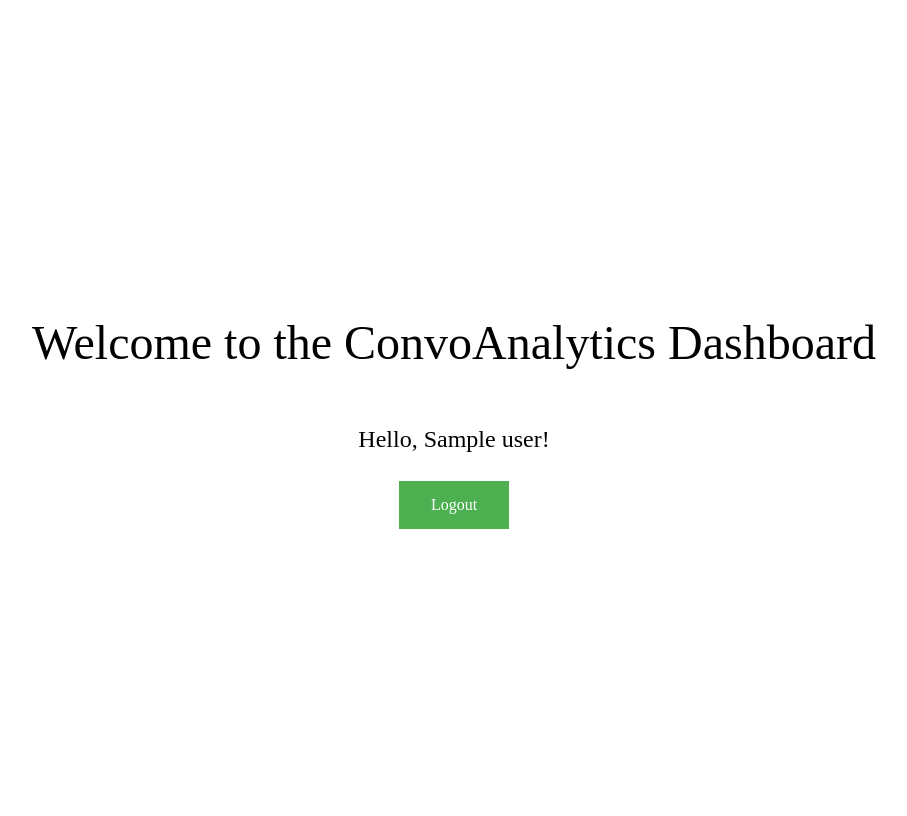
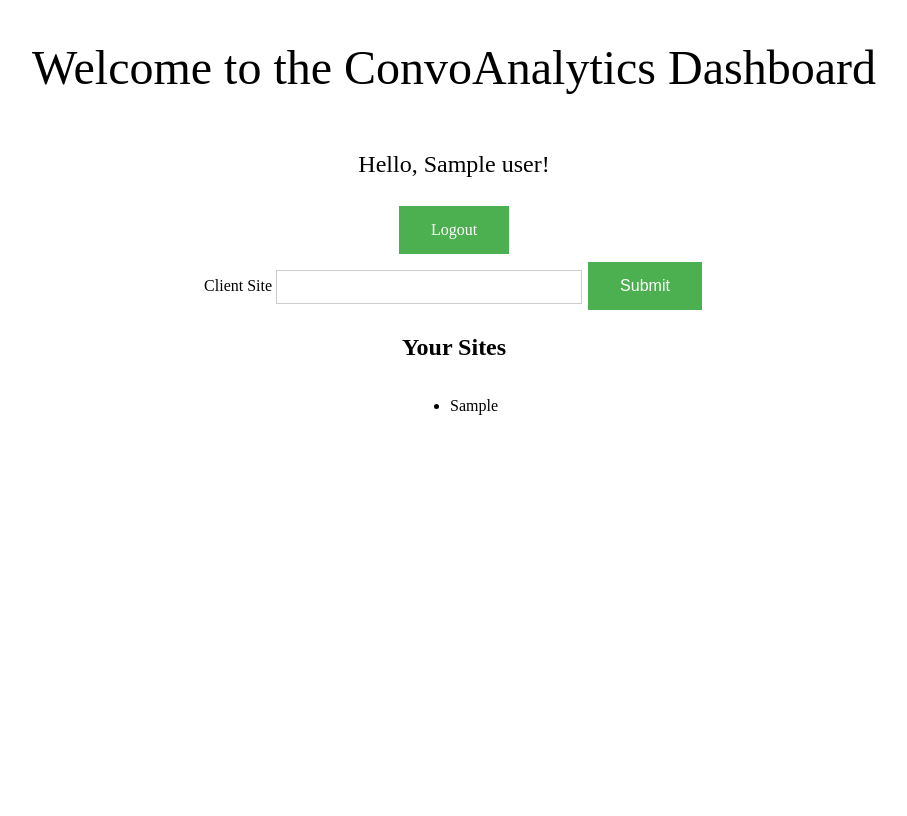
Before and after one commit to SelfTaughtCoder78704/convo_analytics, a Flask app: page /dashboard in a window 1280 px wide. Shown: the whole page, without its empty margins (186-1093 px from the left). After the commit the page ends 415 px from the top, so only its background shows below. Run offline with Flask 2, Linux system fonts and the light colour scheme; the visitor is signed in with stand-in values (Sample User, id 1); a database or web service that is not in the repository returns one stand-in record (values such as "Sample title"); some libraries are stand-ins or nearby versions.

Commit message:
set up adding sites

```diff
--- a/main.py
+++ b/main.py
@@ -1,5 +1,6 @@
 # import smtplib
 # from email.mime.text import MIMEText
+# from flask_cors import CORS
 from datetime import timedelta
 from flask import Flask, request, render_template, jsonify, redirect, url_for, session
 # from langchain.chains.conversation.memory import ConversationBufferMemory
@@ -24,13 +25,6 @@
 from dotenv import load_dotenv
 load_dotenv()
 
-################ APP SETUP ###########################################
-
-app = Flask(__name__, template_folder='templates')
-app.config['SECRET_KEY'] = 'secret-key'
-csrf = CSRFProtect(app)
-
-################ END APP SETUP ###########################################
 
 ################ MONGO SETUP ###########################################
 
@@ -46,6 +40,30 @@
 mongo = client.get_database('eventbot')
 
 ################ END MONGO SETUP #######################################
+
+
+################ APP SETUP ###########################################
+
+app = Flask(__name__, template_folder='templates')
+################ CORS SETUP #################
+# approved_sites = mongo.db.client_sites.find()
+# def allow_cors(response):
+#     origin = request.headers.get('Origin', '')
+#     if origin in approved_sites:
+#         response.headers['Access-Control-Allow-Origin'] = origin
+#     return response
+
+
+# cors = CORS(app, resources={r"/*": {"origins": "*"}},
+#             attach_to_all=False, automatic_options=False)
+# app.after_request(allow_cors)
+################ END CORS SETUP #################
+
+app.config['SECRET_KEY'] = 'secret-key'
+csrf = CSRFProtect(app)
+
+################ END APP SETUP ###########################################
+
 
 ################ ROUTES SETUP ###########################################
 
@@ -160,18 +178,50 @@
 
 ################ DASHBOARD ROUTE ###########################################
 
+# form for setting client site url
+class ClientSiteForm(FlaskForm):
+    client_site = StringField('Client Site', validators=[DataRequired()])
+    submit = SubmitField('Submit')
+    csrfToken = StringField('csrfToken')
+
 
 @app.route("/dashboard", methods=["GET"])
 def display_dashboard():
-    # Get the email from the session
-    email = session.get("email")
-    if not email:
+    # Check if the user is logged in
+    if not session.get("email"):
         return redirect(url_for("display_login_form"))
 
-    my_user = found_user(mongo, email)
-    return render_template('dashboard.html', email=email, user=my_user)
+    client_form = ClientSiteForm()
+
+    email = session['email']
+
+    my_user = found_user(mongo, session['email'])
+    my_client_sites = mongo.db.client_sites.find({'user': my_user['_id']})
+    return render_template('dashboard.html', email=email, user=my_user, form=client_form, sites=my_client_sites)
 
 ################ END DASHBOARD ROUTE ###########################################
+
+
+@app.route("/set_site", methods=['POST'])
+def set_site():
+    client_form = ClientSiteForm()
+    my_user = found_user(mongo, session['email'])
+    if client_form.validate_on_submit():
+        client_site = client_form.client_site.data
+
+        # create a mew collection for the client_sites add the client site to the collection and link it to the user
+        mongo.db.client_sites.insert_one(
+            {'client_site': client_site, 'user': my_user['_id']}
+        )
+
+        # add the client site to the user
+        mongo.db.users.update_one(
+            {'_id': my_user['_id']},
+            {'$push': {'client_sites': client_site}}
+        )
+
+        return redirect(url_for('display_dashboard'))
+    return render_template('dashboard.html', form=client_form)
 
 
 ################ END ROUTES SETUP ###########################################
@@ -212,8 +262,6 @@
 #     server.login(sender, password)
 #     server.sendmail(sender, recipient, msg.as_string())
 #     server.quit()
-
 #     return jsonify({'summary': summary})
-
 if __name__ == '__main__':
     app.run(debug=True, PORT=os.getenv("PORT", default=5000))
--- a/requirements.txt
+++ b/requirements.txt
@@ -12,3 +12,4 @@
 bcrypt
 Flask-WTF
 email-validator
+flask-cors==3.0.10
--- a/templates/dashboard.html
+++ b/templates/dashboard.html
@@ -31,6 +31,29 @@
         background-color: #3e8e41;
       }
 
+      form input[type="submit"] {
+        background-color: #4caf50;
+        border: none;
+        color: white;
+        padding: 15px 32px;
+        text-align: center;
+        text-decoration: none;
+        display: inline-block;
+        font-size: 16px;
+        margin: 4px 2px;
+        cursor: pointer;
+      }
+
+      form input[type="submit"]:hover {
+        background-color: #3e8e41;
+      }
+
+      form input[type="text"] {
+        width: 300px;
+        height: 30px;
+        border: 1px solid #ccc;
+      }
+
       .info {
         background-color: #2196f3;
         color: white;
@@ -46,12 +69,24 @@
         flex-direction: column;
         align-items: center;
         justify-content: center;
-        height: 100vh;
       }
 
       .welcome p {
         font-size: 1.5rem;
         font-weight: 400;
+      }
+
+      .setYourSite {
+        display: flex;
+        flex-direction: column;
+        align-items: center;
+        justify-content: center;
+      }
+      .yourSites {
+        display: flex;
+        flex-direction: column;
+        align-items: center;
+        justify-content: center;
       }
     </style>
   </head>
@@ -61,5 +96,21 @@
       <p>Hello, {{user.name}}!</p>
       <a href="/logout" class="btn">Logout</a>
     </div>
+    <div class="dash">
+      <div class="setYourSite">
+        <form action="/set_site" method="POST">
+          {{ form.hidden_tag() }} {{ form.client_site.label }}
+          {{form.client_site(size=32) }} {{ form.submit }}
+        </form>
+      </div>
+      <div class="yourSites">
+        <h2>Your Sites</h2>
+        <ul>
+          {% for site in sites %}
+          <li>{{ site.client_site }}</li>
+          {% endfor %}
+        </ul>
+      </div>
+    </div>
   </body>
 </html>
--- a/templates/register_form.html
+++ b/templates/register_form.html
@@ -21,7 +21,7 @@
         margin-top: 5px;
       }
 
-      form button {
+      form button[type="submit"] {
         background-color: #4caf50;
         border: none;
         color: white;
@@ -34,7 +34,7 @@
         cursor: pointer;
       }
 
-      form button:hover {
+      form button[type="submit"]:hover {
         background-color: #3e8e41;
       }
 
```
Also changed, not shown: cors_example.py (added, +16 -0 lines).
